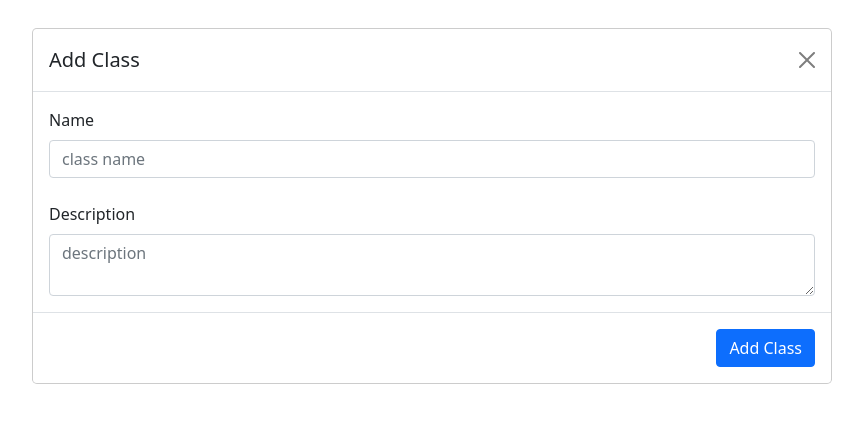
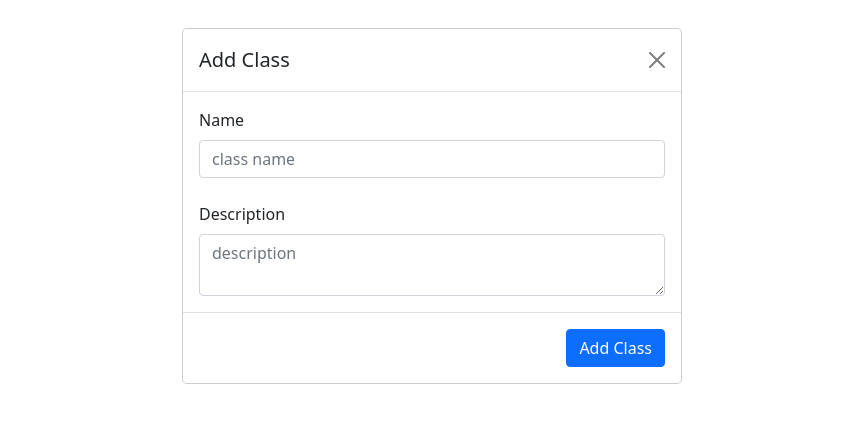
Before and after one commit to CharlieQLe/course-assistant, a website: page Class/addclass-modal.html in a window 1280 px wide. Shown: the whole page, without its empty margins (208-1071 px from the left). Drawn offline with nearby package versions, Linux system fonts and the light colour scheme.

Commit message:
Resized class management modals.

```diff
--- a/Class/addclass-modal.html
+++ b/Class/addclass-modal.html
@@ -18,7 +18,7 @@
     <script src="https://cdn.jsdelivr.net/npm/bootstrap@5.1.3/dist/js/bootstrap.bundle.min.js" integrity="sha384-ka7Sk0Gln4gmtz2MlQnikT1wXgYsOg+OMhuP+IlRH9sENBO0LRn5q+8nbTov4+1p" crossorigin="anonymous"></script>
 
     <div class="modal" tabindex="-1" role="dialog">
-        <div class="modal-dialog modal-lg" role="document">
+        <div class="modal-dialog" role="document">
           <div class="modal-content">
 
             <!-- Header -->
```
Also changed, not shown: Class/manageclass-modal.html (+1 -1 lines).
